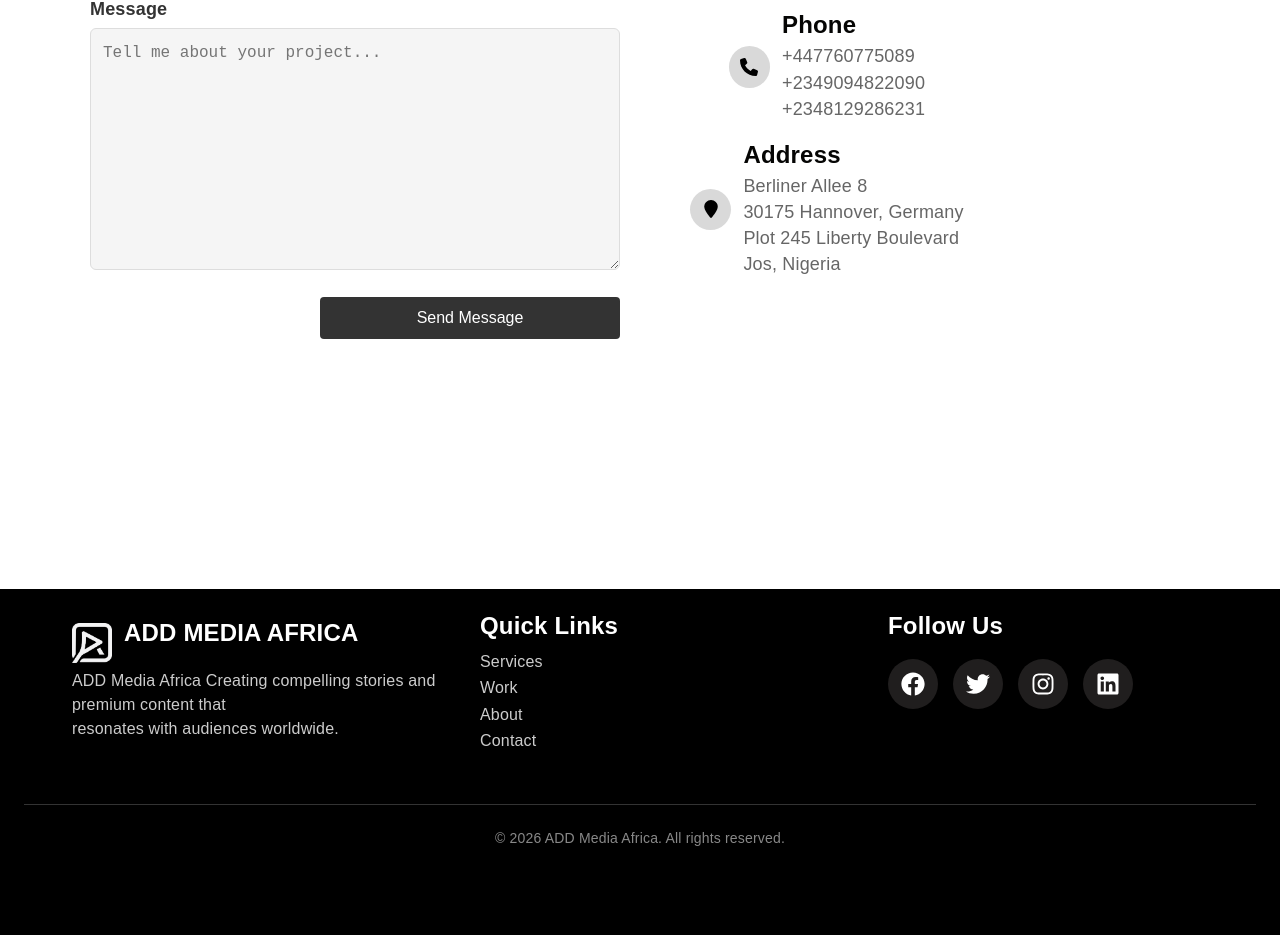
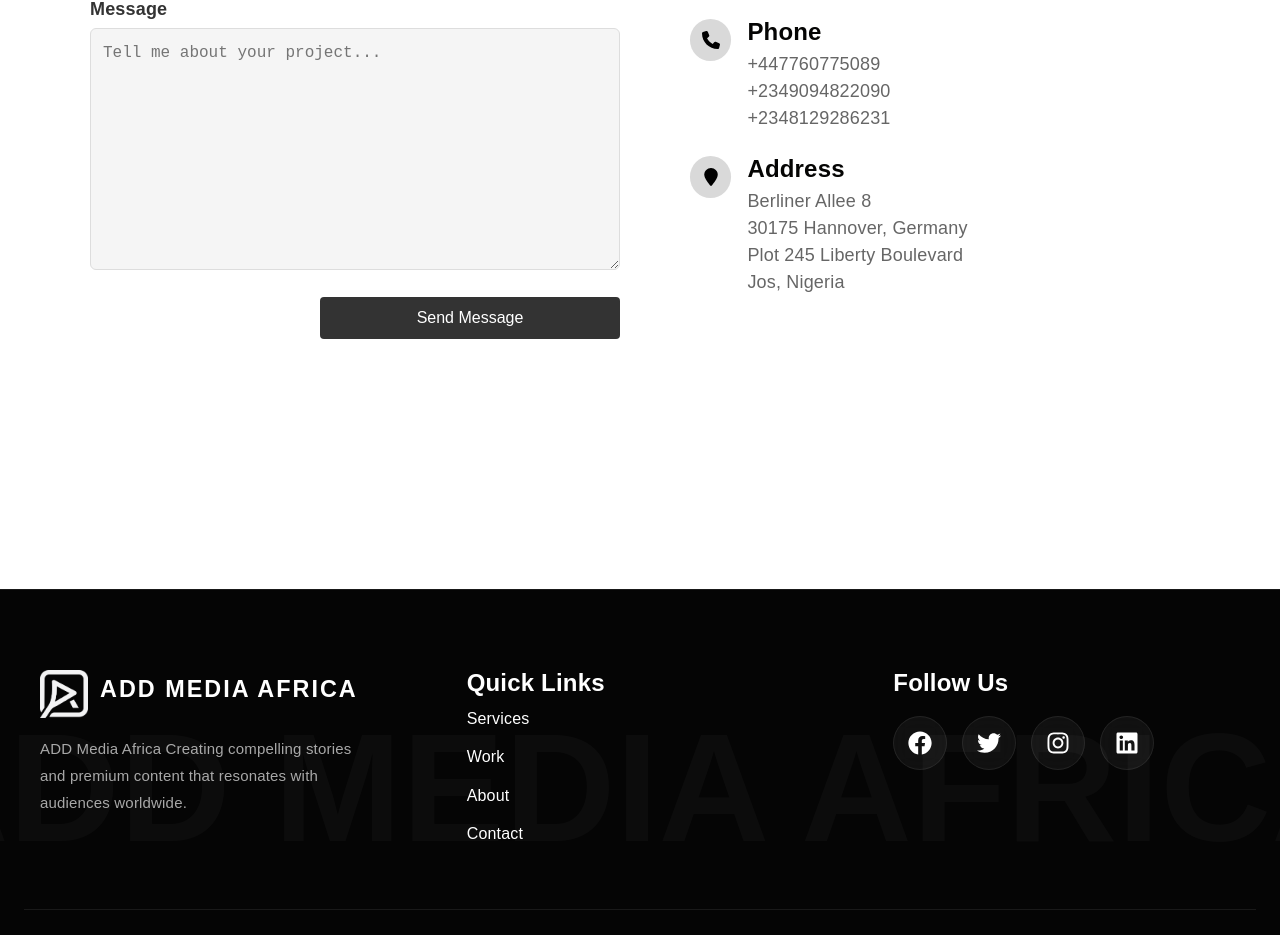
Before and after one commit to Ifiokabasi/Add-Media-Africa, a React (Vite) app: page / in a window 1280 px wide. Shown: the part 8268-9203 px from the top of the page. Before the commit the page ends 9143 px from the top, so only its background shows below. Built offline with nearby package versions, Linux system fonts and the light colour scheme.

Commit message:
footer updated

```diff
--- a/src/components/ClientLogos.css
+++ b/src/components/ClientLogos.css
@@ -73,6 +73,7 @@
     width: 80%;
     gap: 10px;
     margin-left: 16%;
+    line-height: 1.5;
 
 
 
--- a/src/components/Contact.css
+++ b/src/components/Contact.css
@@ -128,36 +128,50 @@ input::placeholder {
 }
 
 .info-item {
+
   display: flex;
-  align-items: center;
-  justify-content: center;
-  gap: 12px;
-  margin-bottom: 20px;
+  align-items: flex-start;
+  justify-content: flex-start;
+  gap: 16px;
+  margin-bottom: 24px;
 
 }
 
+.info-item > div {
+  display: flex;
+  flex-direction: column;
+}
+
 .info-item h3 {
+
+
+  color: #050504;
+
+
+  margin: 0 0 6px 0;
   font-size: 24px;
-  margin-bottom: 5px;
-  color: #050504;
   font-weight: 600;
 }
 
 .info-item p {
   color: #666;
   margin: 0;
+  line-height: 1.5;
 }
 
 .icon-badge {
+  width: 2.3rem;
+  height: 2.3rem;
+  flex-shrink: 0;
 
-  width: 2.3rem ;
-  height: 2.3rem ;
-  background: #d9d9d9;
-  border-radius: 50%;
   display: flex;
   align-items: center;
   justify-content: center;
   color: black;
+
+
+  background: #d9d9d9;
+  border-radius: 50%;
 }
 
 
--- a/src/components/Footer.css
+++ b/src/components/Footer.css
@@ -4,24 +4,27 @@ html{
 
 
 .footer {
+   position:relative;
   font-family: 'Poppins', sans-serif;
-  background-color: #000;
   color: #fff;
-  padding: 40px 20px;
   margin-top: auto;
   padding: 24px;
-   overflow: hidden;
+  overflow: hidden;
+  background: #050505;
+  border-top: 1px solid rgba(255,255,255,0.08);
+  padding: 80px 24px 30px;
 
 }
 
+
 .footer-content {
-  display: flex;
-  justify-content: space-around;
+ display: flex;
+  justify-content: space-between;
+  align-items: flex-start;
   flex-wrap: wrap;
-
-  gap: 40px;
+  gap: 80px;
   max-width: 1200px;
-  margin-left: 48px;
+  margin: 0 auto;
 }
 
 .footer-section {
@@ -30,9 +33,9 @@ html{
   margin-bottom: 20px;
 }
 
-.footer-section:nth-child(2) {
+/* .footer-section:nth-child(2) {
   transform: translateX(36px);
-}
+} */
 
 .footer-section h3 {
   margin-bottom: 10px;
@@ -42,11 +45,13 @@ html{
 }
 
 .footer-section p {
-  margin-top: 16px;
-  font-size: 16px;
-  color: #ccc;
-  line-height: 1.5;
-  text-align: left;
+   margin-top: 1.5rem;
+
+
+  font-size: 15px;
+  line-height: 1.8;
+  color: rgba(255,255,255,0.65);
+  max-width: 320px;
 }
 
 .footer-section ul {
@@ -56,18 +61,18 @@ html{
 }
 
 .footer-section ul li {
-  /* margin-bottom: 5px; */
   font-size: 16px;
+  margin-bottom: 12px;
 }
 
-.footer-section a {
-  color: #ccc;
-  text-decoration: none;
-  transition: color 0.3s;
+.footer-section ul li a{
+  position: relative;
+  transition: all .3s ease;
 }
 
-.footer-section a:hover {
+.footer-section ul li a:hover{
   color: #fff;
+  padding-left: 6px;
 }
 
 .social-links {
@@ -82,17 +87,19 @@ html{
   display: flex;
   align-items: center;
   justify-content: center;
-  width: 50px;
-  height: 50px;
-  background-color: rgba(64, 61, 61, 0.5);
+  width: 54px;
+  height: 54px;
   border-radius: 50%;
+  background: rgba(255,255,255,0.05);
+  border: 1px solid rgba(255,255,255,0.08);
+  backdrop-filter: blur(10px);
   transition: all 0.3s ease;
 }
 
 .social-links a:hover {
-  background-color: #565252;
   transform: scale(1.1);
-  transition: all 0.5s ease;
+  background: rgba(255,255,255,0.1);
+  border-color: rgba(255,255,255,0.2);
 }
 
 .logo-container{
@@ -102,10 +109,17 @@ html{
   margin-bottom: -10px;
 }
 
+.logo-container h3{
+  font-size: 1.3rem;
+  font-weight: 700;
+  letter-spacing: 2px;
+  text-transform: uppercase;
+}
+
 .footer-logo {
-  width: 40px;
-  height: 40px;
-  margin-top: 10px;
+  width: 48px;
+  height: 48px;
+
 }
 
 .social-icon {
@@ -116,16 +130,30 @@ html{
 .footer-bottom {
   text-align: center;
   margin-top: 30px;
-  border-top: 1px solid #333;
   padding-top: 20px;
+  border-top:1px solid rgba(255,255,255,0.08);
 }
 
 .footer-bottom p {
   margin: 0;
   font-size: 14px;
-  color: #888;
+
+  color:rgba(255,255,255,0.5);
+  letter-spacing:1px;
 }
 
+.footer-watermark{
+  position:absolute;
+  top:50%;
+  left:50%;
+  transform:translate(-50%,-50%);
+  font-size:clamp(80px,12vw,200px);
+  font-weight:900;
+  color:rgba(255,255,255,0.03);
+  pointer-events:none;
+  user-select:none;
+  white-space:nowrap;
+}
 
 
 @media (max-width: 768px){
--- a/src/components/Footer.jsx
+++ b/src/components/Footer.jsx
@@ -165,7 +165,7 @@ const Footer = () => {
             transition={{ duration: 0.6, delay: 0.2, ease: easeCinematic }}
           >
             ADD Media Africa Creating compelling stories
-            and premium content that<br />resonates with
+            and premium content that resonates with
             audiences worldwide.
           </motion.p>
         </motion.div>
@@ -266,6 +266,9 @@ const Footer = () => {
             </motion.a>
           </motion.div>
         </motion.div>
+        <div className="footer-watermark">
+              ADD MEDIA AFRICA
+        </div>
       </div>
 
       {/* Footer Bottom with fade in */}
```
